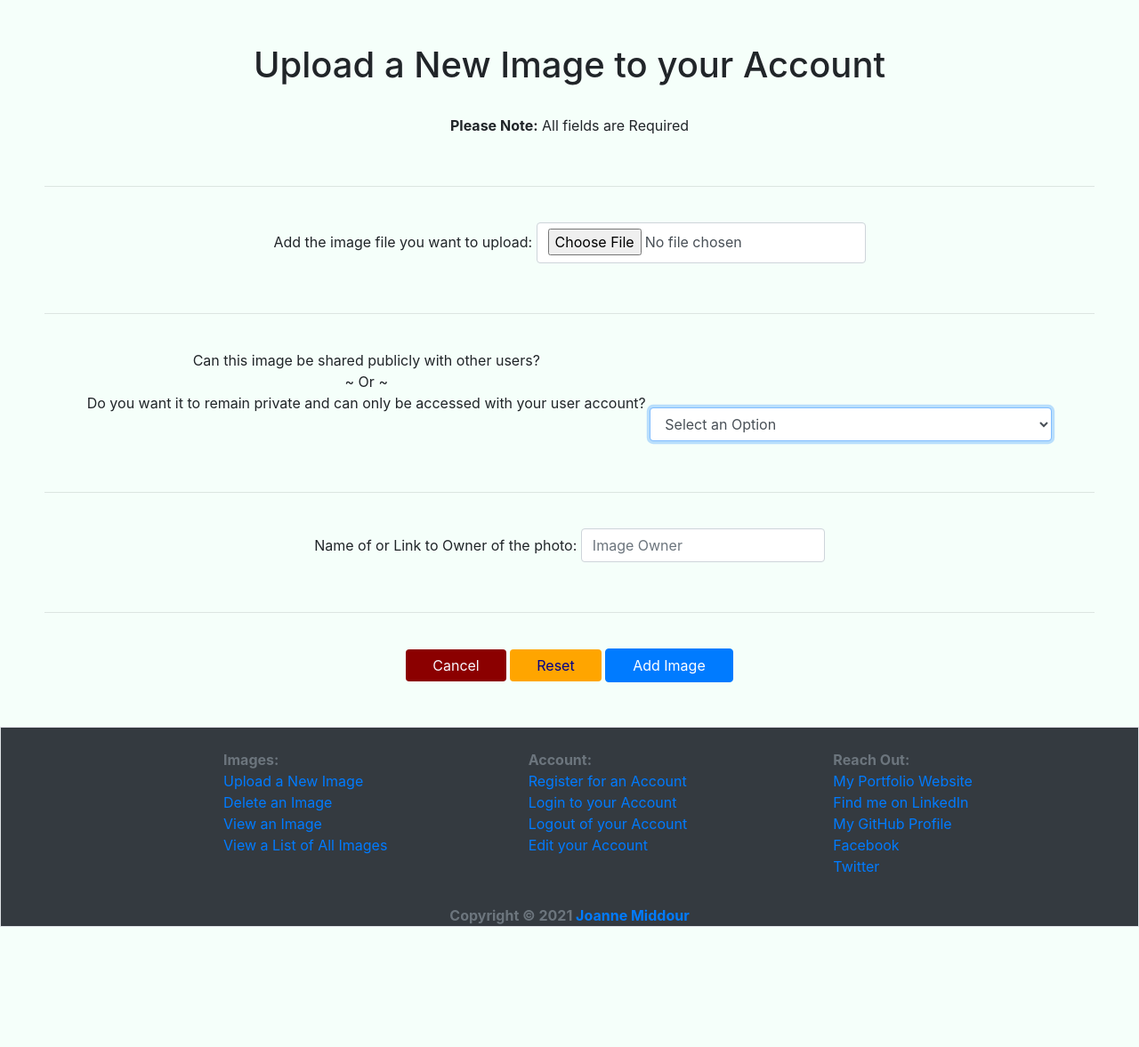
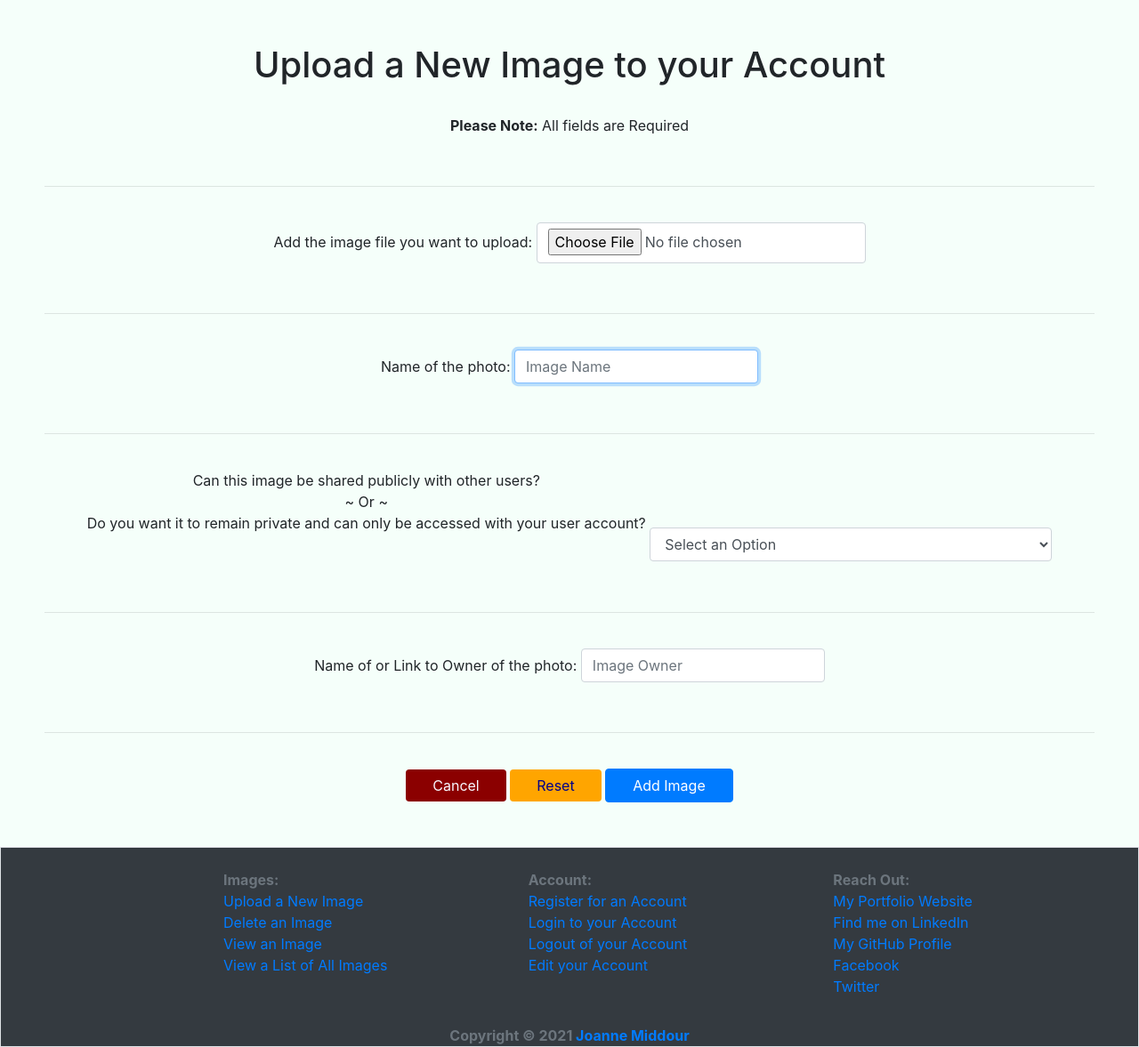
Before and after one commit to jmmiddour/Shopify_DE_Winter2022, a Flask app: page /upload in a window 1280 px wide. Shown: the part 77-1254 px from the top of the page at 89% size. Before the commit the page ends 1119 px from the top, so only its background shows below. Run offline with Flask 2, Linux system fonts and the light colour scheme; the visitor is signed in with stand-in values (Sample User, id 1).

Commit message:
all routes are functioning correctly

```diff
--- a/templates/upload.html
+++ b/templates/upload.html
@@ -22,6 +22,15 @@
                 <input class="form-control"
                        type="file" name="pic"
                        style="height: 46px" required>
+
+            </div><br><hr><br>
+
+            <div class="form-group">
+
+                Name of the photo: <input autofocus
+                       class="form-control"
+                       name="name"
+                       placeholder="Image Name" required>
 
             </div><br><hr><br>
 
```
